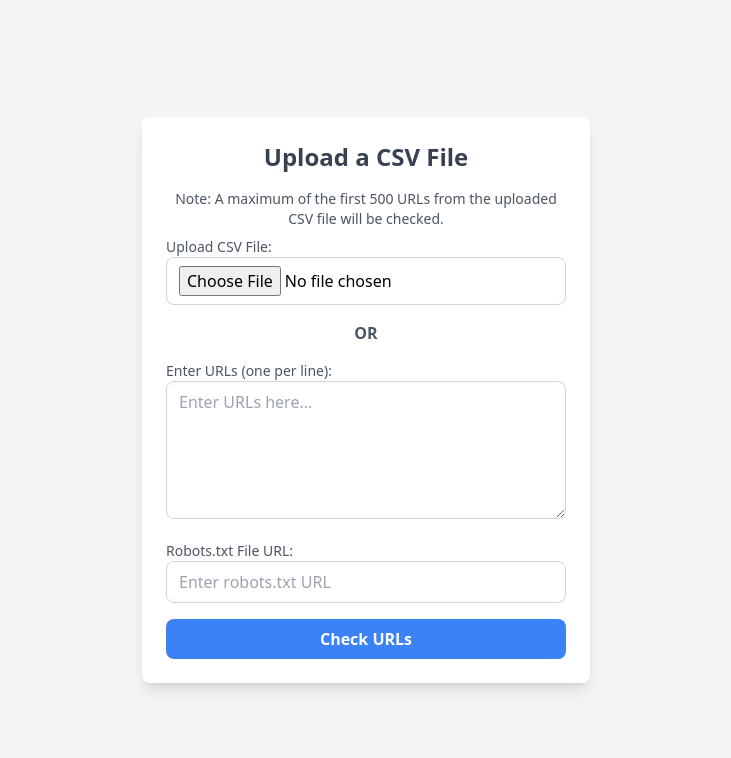
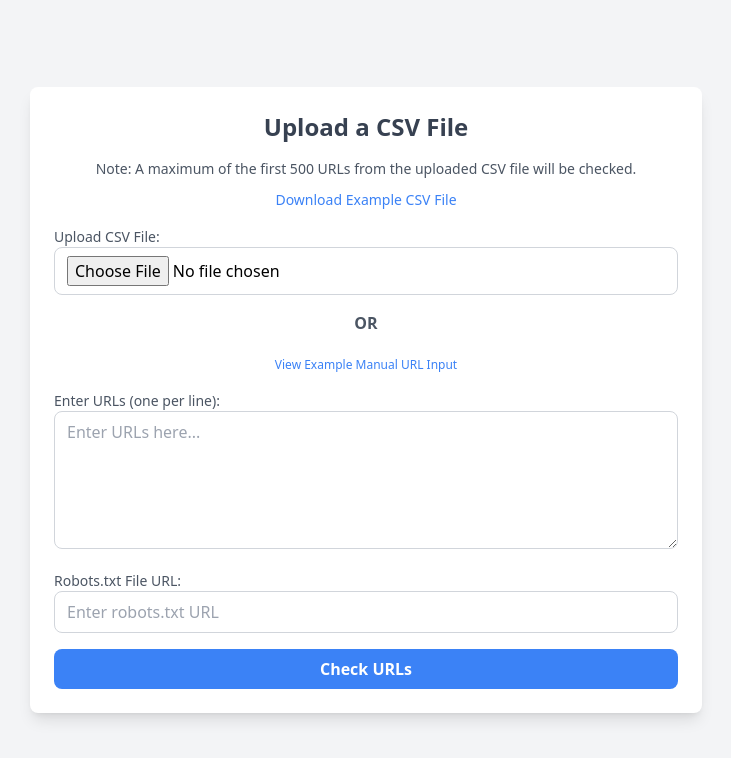
Before and after one commit to ArpitVadariya/ROBOTS_CHECKER, a website: page public/index.html in a window 1280 px wide. Shown: the whole page, without its empty margins (274-1005 px from the left). Drawn offline with nearby package versions, Linux system fonts and the light colour scheme.

Commit message:
Example CSV file and Image Code Added

```diff
--- a/public/index.html
+++ b/public/index.html
@@ -7,7 +7,7 @@
     <script src="https://cdn.tailwindcss.com"></script>
   </head>
   <body class="flex items-center justify-center min-h-screen bg-gray-100">
-    <div class="bg-white p-6 rounded-lg shadow-lg w-full max-w-md">
+    <div class="bg-white p-6 rounded-lg shadow-lg w-full max-w-2xl">
       <h2 class="text-2xl font-bold text-center text-gray-700 mb-4">
         Upload a CSV File
       </h2>
@@ -15,6 +15,16 @@
         Note: A maximum of the first 500 URLs from the uploaded CSV file will be
         checked.
       </p>
+      <!-- Example CSV Download Link -->
+      <div class="text-center mb-4">
+        <a
+          href="/example.csv"
+          download
+          class="text-blue-500 hover:underline text-sm font-medium"
+        >
+          Download Example CSV File
+        </a>
+      </div>
       <form
         action="/upload"
         method="POST"
@@ -39,6 +49,14 @@
         <div class="text-center text-gray-600 font-bold">OR</div>
 
         <!-- Manual URL Input Section -->
+        <div class="mt-1 text-center">
+          <a
+            href="/manual-example.jpg"
+            target="_blank"
+            class="text-blue-500 hover:underline text-xs font-medium"
+            >View Example Manual URL Input</a
+          >
+        </div>
         <div>
           <label for="urlList" class="block text-sm font-medium text-gray-600"
             >Enter URLs (one per line):</label
```
